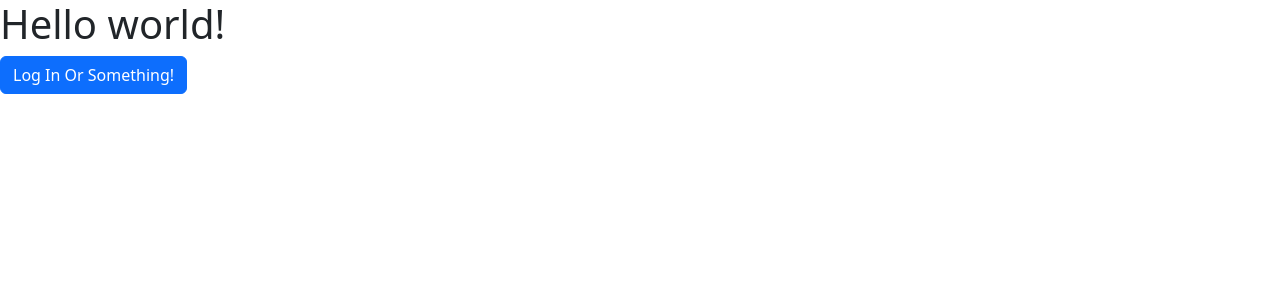
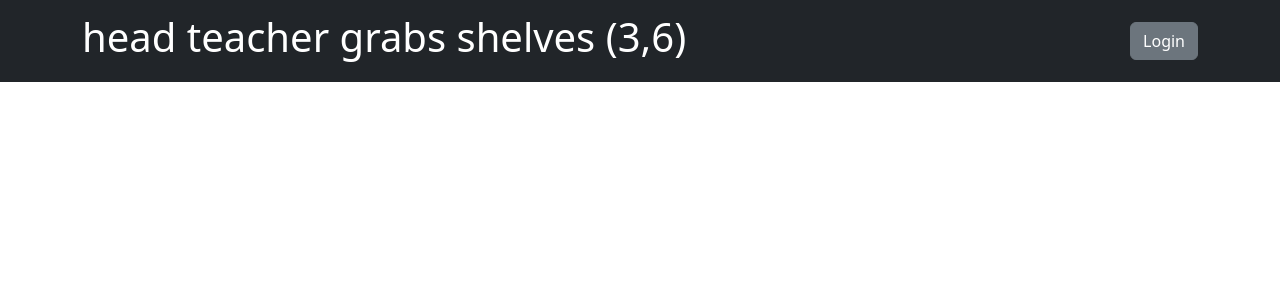
Before and after one commit to hester-g/head-teacher-grabs-shelves, a React (Vite) app: page / in a window 1280 px wide. Shown: the top 300 px of the page. Built offline with nearby package versions, Linux system fonts and the light colour scheme.

Commit message:
Add some nav styles

```diff
--- a/src/App.js
+++ b/src/App.js
@@ -1,6 +1,7 @@
 import { useEffect, useState } from 'react'
 import { Auth } from './Auth'
 import { AuthProvider } from './auth-context'
+import { Nav } from './Nav'
 import { Tracks } from './Tracks'
 import { TracksProvider } from './tracks-context'
 
@@ -33,12 +34,11 @@ export function App () {
   }, [current])
 
   return <>
-    <h1>Hello world!</h1>
-    {/*{username || 'no username :('}*/}
     <TracksProvider>
       <AuthProvider>
-        <Auth />
-        <br />
+        <Nav>
+          <Auth />
+        </Nav>
         <Tracks style={{height: '100vh'}}/>
       </AuthProvider>
     </TracksProvider>
--- a/src/Auth.js
+++ b/src/Auth.js
@@ -54,6 +54,6 @@ export function Auth () {
   }, [token])
 
   return token
-    ? <Button onClick={logout}>Log Out Or Something!</Button>
-    : <Button onClick={login}>Log In Or Something!</Button>
+    ? <Button variant="secondary" onClick={logout}>Logout</Button>
+    : <Button variant="secondary" onClick={login}>Login</Button>
 }
--- /dev/null
+++ b/src/Nav.js
@@ -0,0 +1,15 @@
+import Container from 'react-bootstrap/Container';
+import Navbar from 'react-bootstrap/Navbar';
+
+export function Nav ({ children }) {
+  return <Navbar bg="dark" variant="dark" expand="lg" sticky="top">
+    <Container>
+    <Navbar.Brand href="#"><h1>head teacher grabs shelves (3,6)</h1></Navbar.Brand>
+    <Navbar.Collapse className="justify-content-end">
+      <Navbar.Text>
+        {children}
+      </Navbar.Text>
+    </Navbar.Collapse>
+    </Container>
+  </Navbar>
+}
--- a/src/index.html
+++ b/src/index.html
@@ -2,7 +2,7 @@
 <html lang="en">
   <head>
     <meta charset="utf-8" />
-    <title>My Parcel App</title>
+    <title>head teacher grabs shelves (3,6)</title>
     <link
       rel="stylesheet"
       href="https://cdn.jsdelivr.net/npm/bootstrap@5.2.0-beta1/dist/css/bootstrap.min.css"
```
